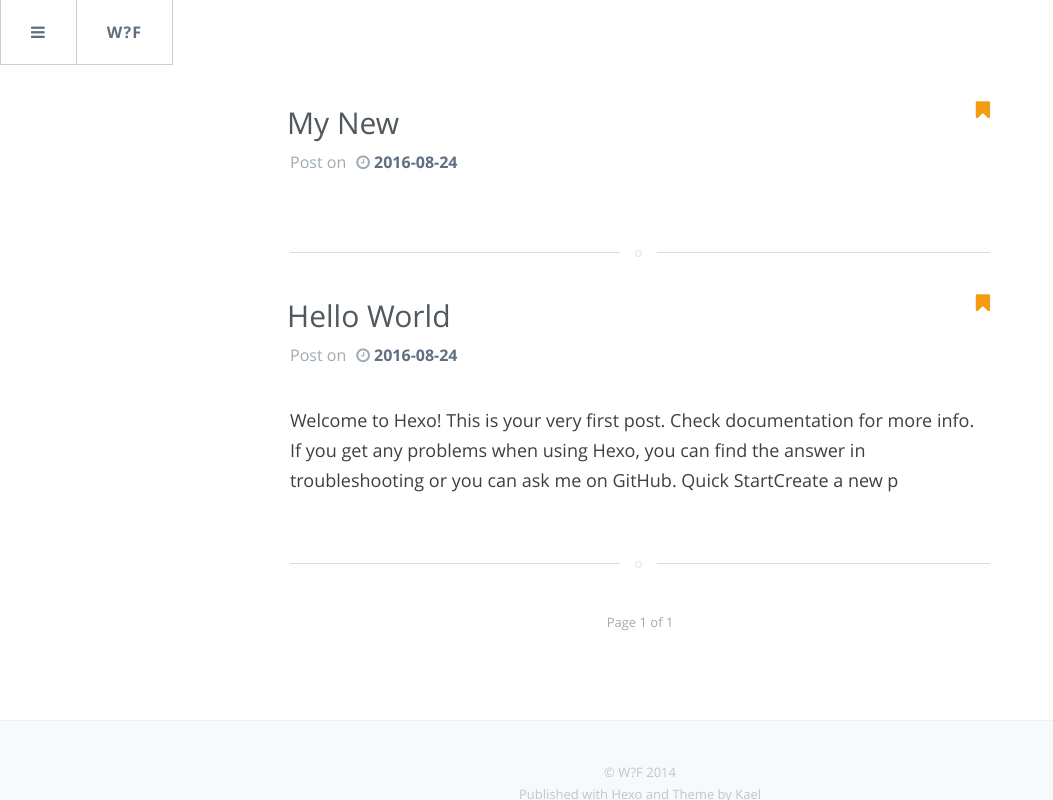
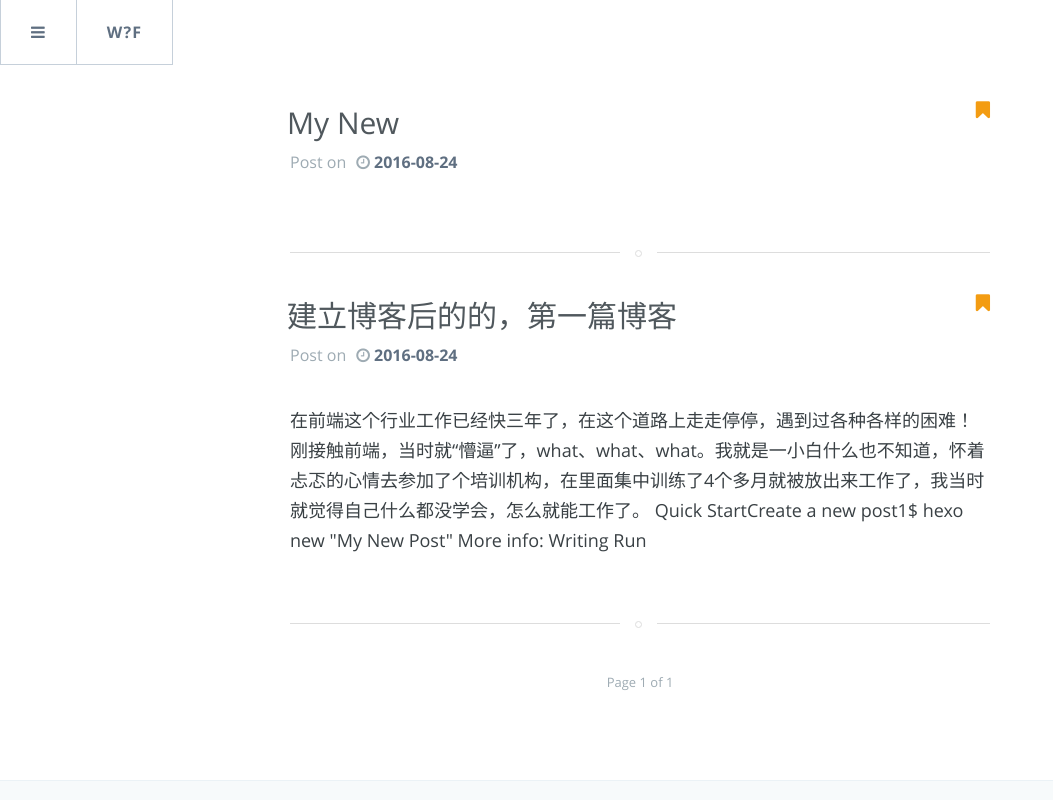
Before and after one commit to CAN-OD/CAN-OD.github.io, a plain HTML site: page archives/2016/08/index.html in a window 1280 px wide. Shown: the whole page, without its empty margins (0-1053 px from the left). Drawn offline with nearby package versions, Linux system fonts and the light colour scheme; a script that the page names is missing.

Commit message:
Site updated: 2016-08-26 09:35:54

```diff
--- a/archives/2016/08/index.html
+++ b/archives/2016/08/index.html
@@ -47,7 +47,7 @@
                                 </li>
 
                                 <li class="search-archive-li mp-pjax">
-                                    <a href="/2016/08/24/hello-world/">Hello World</a>
+                                    <a href="/2016/08/24/hello-world/">建立博客后的的，第一篇博客</a>
                                 </li>
 
                                 </div>
@@ -102,7 +102,7 @@
 
                     <a  data-pjax href="/2016/08/24/My-New/">My New </a>
 
-                    <a  data-pjax href="/2016/08/24/hello-world/">Hello World</a>
+                    <a  data-pjax href="/2016/08/24/hello-world/">建立博客后的的，第一篇博客</a>
 
 
 
@@ -174,7 +174,7 @@
 
                 <span class="fa fa-bookmark" style="float:right;color:#f39c12"></span>
             </div>
-            <h1 class="post-title"><a data-pjax href="/2016/08/24/hello-world/">Hello World</a>
+            <h1 class="post-title"><a data-pjax href="/2016/08/24/hello-world/">建立博客后的的，第一篇博客</a>
             </h1>
 
             <div class="post-meta">
@@ -186,8 +186,10 @@
         <section class="post-excerpt">
             <p>
 
-                Welcome to Hexo! This is your very first post. Check documentation for more info. If you get any problems when using Hexo, you can find the answer in troubleshooting or you can ask me on GitHub.
-Quick StartCreate a new p
+                 在前端这个行业工作已经快三年了，在这个道路上走走停停，遇到过各种各样的困难！刚接触前端，当时就“懵逼”了，what、what、what。我就是一小白什么也不知道，怀着忐忑的心情去参加了个培训机构，在里面集中训练了4个多月就被放出来工作了，我当时就觉得自己什么都没学会，怎么就能工作了。
+Quick StartCreate a new post1$ hexo new "My New Post"
+More info: Writing
+Run
 
             </p>
 
```
Also changed, not shown: 2016/08/24/My-New/index.html (+2 -2 lines), 2016/08/24/hello-world/index.html (+6 -6 lines), archives/2016/index.html (+7 -5 lines), archives/index.html (+7 -5 lines), index.html (+7 -5 lines).
